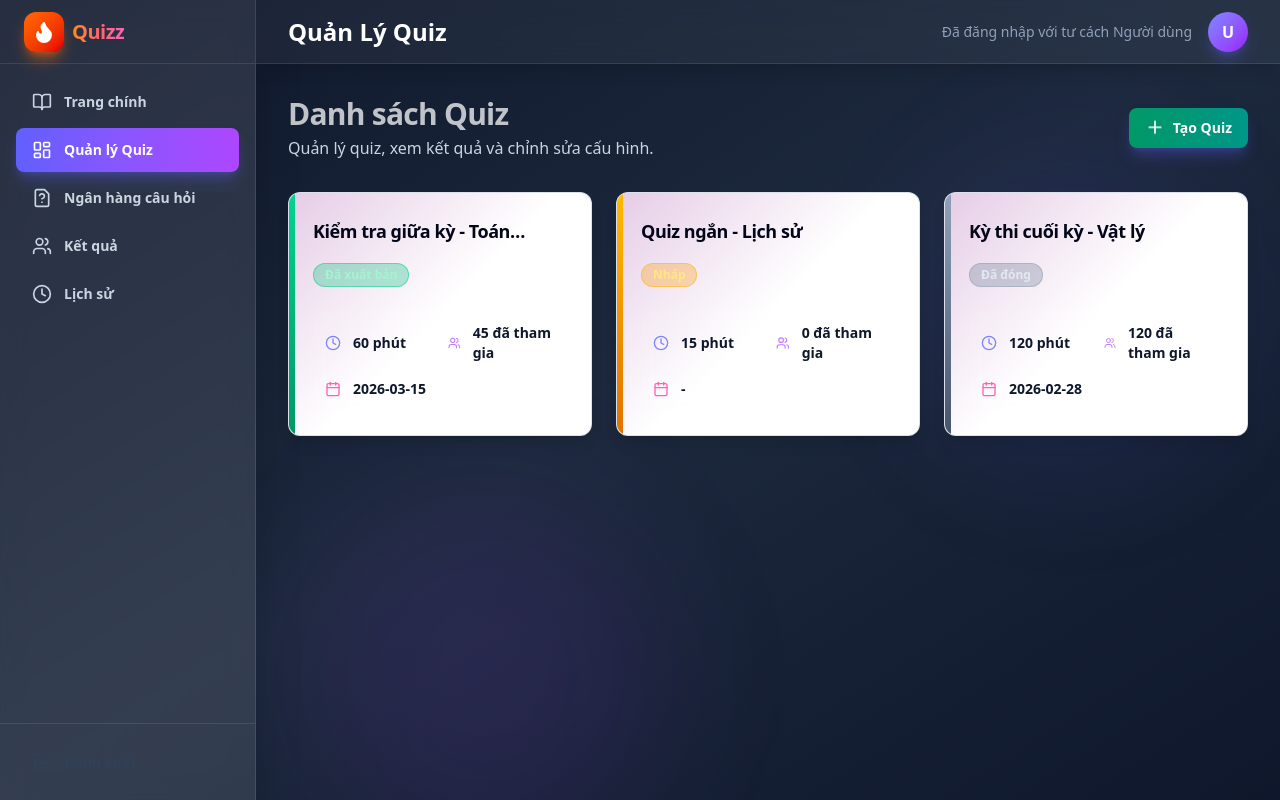
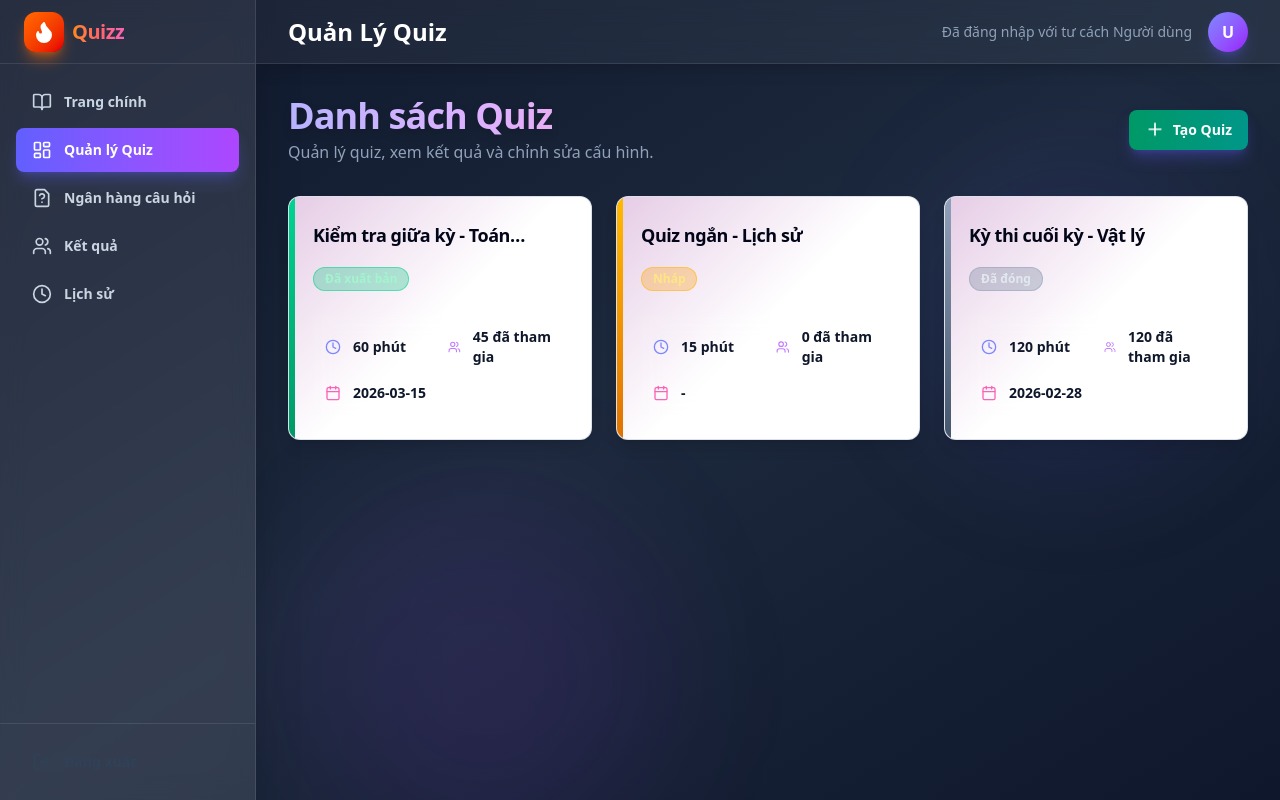
Before and after one commit to 74Senpai/FireQuiz, a React (Vite) app in the folder fe/: page /dashboard/manage in a window 1280 px wide. Built offline with nearby package versions, Linux system fonts and the light colour scheme.

Commit message:
feat: Implement initial Creator and Taker pages including dashboards, question bank, quiz editor, results, and history.

```diff
--- a/fe/src/pages/Creator/Dashboard.tsx
+++ b/fe/src/pages/Creator/Dashboard.tsx
@@ -14,8 +14,8 @@ export function CreatorDashboard() {
     <div className="space-y-8">
       <div className="flex items-center justify-between animate-fade-in">
         <div>
-          <h2 className="text-3xl font-extrabold tracking-tight text-white animate-pulse">Danh sách Quiz</h2>
-          <p className="text-slate-300 mt-1">Quản lý quiz, xem kết quả và chỉnh sửa cấu hình.</p>
+          <h2 className="text-4xl font-extrabold tracking-tight text-transparent bg-clip-text bg-gradient-to-r from-indigo-300 via-purple-300 to-pink-300 bg-[length:200%_auto] animate-gradient-shift drop-shadow-lg inline-block transform transition-all duration-300 hover:scale-[1.02] hover:drop-shadow-[0_0_15px_rgba(167,139,250,0.6)]">Danh sách Quiz</h2>
+          <p className="text-slate-400 mt-1">Quản lý quiz, xem kết quả và chỉnh sửa cấu hình.</p>
         </div>
         <Link to="/dashboard/quiz/new">
           <Button className="gap-2 bg-gradient-to-r from-emerald-600 to-teal-600 hover:from-emerald-700 hover:to-teal-700 shadow-lg hover:shadow-emerald-500/50">
```
